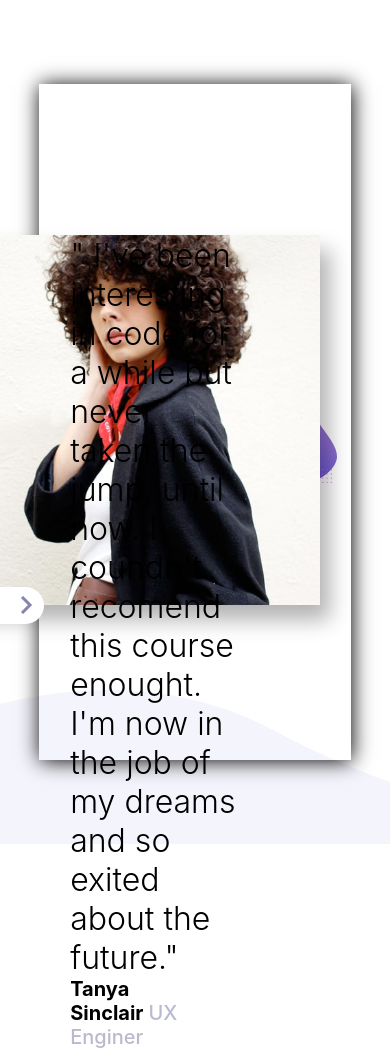
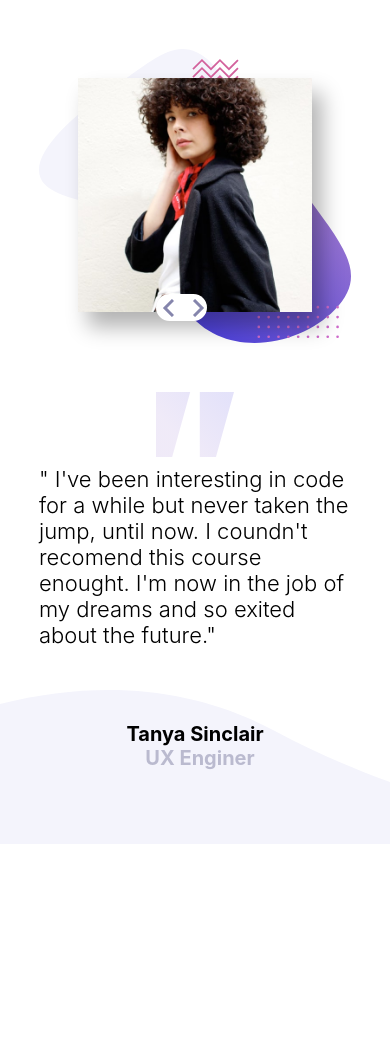
Before and after one commit to Petronilhaz/slider, a plain HTML site: page index.html in a window 390 px wide. After the commit the page ends 844 px from the top, so only its background shows below. Drawn offline with Linux system fonts and the light colour scheme.

Commit message:
site pronto

```diff
--- a/index.html
+++ b/index.html
@@ -6,10 +6,9 @@
     <meta http-equiv="X-UA-Compatible" content="IE=edge">
     <meta name="viewport" content="width=device-width, initial-scale=1.0">
     <title>Slider</title>
-    <link href="./scripts/index.js">
     <link rel="shortcut icon" href="./favicon-32x32.png" type="image/x-icon">
-    <link rel="stylesheet" href="./style/reset.css">
-    <link rel="stylesheet" href="./style/index.css">
+    <link rel="stylesheet" href="./src/style/reset.css">
+    <link rel="stylesheet" href="./src/style/index.css">
 </head>
 
 <body>
@@ -23,7 +22,9 @@
                     I'm now in the job of my dreams and so
                     exited about the future."
                 </p>
-                <p class="developer-name">Tanya Sinclair<span class="job">UX Enginer</span></p>
+                <div class="developer-container">
+                    <p class="developer-name">Tanya Sinclair</p><p class="job">UX Enginer</p>
+                </div>
             </div>
             <div class="profile-container">
                 <img class='profile-image' src="./src/images/image-tanya.jpg" alt="Developer">
@@ -36,6 +37,12 @@
         </div>
     </main>
 
+    <!-- <div class="attribution">
+        Challenge by <a href="https://www.frontendmentor.io?ref=challenge" target="_blank">Frontend Mentor</a>.
+        Coded by <a href="#">Rafael Petronilha Andrade</a>.
+      </div> -->
+
+    <script type="module" src="./src/scripts/index.js"></script>
 </body>
 
 </html>
--- /dev/null
+++ b/src/database/developer-data.js
@@ -0,0 +1,22 @@
+const port = 'http://127.0.0.1:5500'
+const developerData = [
+    {
+        img: `${port}/src/images/image-tanya.jpg`,
+        discourse: `“ I’ve been interested in coding for a while but never taken the jump, until now.
+        I couldn’t recommend this course enough. I’m now in the job of my dreams and so
+        excited about the future. ”`,
+        name: 'Tanya Sinclair',
+        job: 'UX Enginer'
+    },
+
+    {
+        img: `${port}/src/images/image-john.jpg`,
+        discourse: `“ If you want to lay the best foundation possible I’d recommend taking this course.
+        The depth the instructors go into is incredible. I now feel so confident about
+        starting up as a professional developer. ”`,
+        name: 'John Tarkpor',
+        job: 'Junior Front-end Developer'
+    }
+]
+
+export { developerData }
--- /dev/null
+++ b/src/scripts/index.js
@@ -0,0 +1,33 @@
+import { developerData } from '../database/developer-data.js'
+
+const prevBtn = document.getElementById("prev-btn")
+const nextBtn = document.getElementById("next-btn")
+
+const profileImage = document.getElementsByClassName("profile-image")
+const discourse = document.getElementsByClassName("discourse")
+const devName = document.getElementsByClassName("developer-name")
+const devArea = document.getElementsByClassName("job")
+
+console.log(developerData[1].job)
+
+nextBtn.addEventListener('click', () => {
+    avancar()
+})
+
+prevBtn.addEventListener('click', () => {
+    voltar()
+})
+
+function avancar() {
+    profileImage[0].src = developerData[1].img
+    discourse[0].innerHTML = developerData[1].discourse
+    devName[0].innerHTML = developerData[1].name
+    devArea[0].innerHTML = developerData[1].job
+}
+
+function voltar() {
+    profileImage[0].src = developerData[0].img
+    discourse[0].innerHTML = developerData[0].discourse
+    devName[0].innerHTML = developerData[0].name
+    devArea[0].innerHTML = developerData[0].job
+}
--- /dev/null
+++ b/src/style/index.css
@@ -0,0 +1,236 @@
+ .main-container {
+   position: absolute;
+   height: 100%;
+   width: 100%;
+
+   background: url(../images/pattern-curve.svg) center center no-repeat;
+   background-position: left bottom;
+ }
+
+ .main-window {
+   position: relative;
+   width: 100%;
+   height: 100%;
+   display: flex;
+   align-items: center;
+   justify-content: space-between;
+
+
+
+ }
+
+ .profile-container {
+   margin: 0 0% 0 0;
+   position: relative;
+   padding: 100px;
+   background: url(../images/pattern-bg.svg) center center no-repeat;
+   background-size: 100%;
+
+ }
+
+ .profile-image {
+   box-shadow: 10px 15px 20px rgba(0, 0, 0, 0.3);
+   max-width: 100%;
+   width: 100%;
+   min-width: 200px;
+ }
+
+ .text-content {
+   z-index: 1;
+   margin: 0 0 0 10%;
+   width: 40%;
+   height: 55%;
+   display: flex;
+   flex-direction: column;
+   justify-content: space-evenly;
+   background: url(../images/pattern-quotes.svg) center center no-repeat;
+   background-size: 30%;
+   background-position: 20% 0;
+ }
+
+ .text-content .discourse {
+   font-size: 3.7rem;
+   font-weight: 300;
+   width: 120%;
+ }
+
+ .text-content .developer-name {
+   font-weight: 700;
+   font-size: 2.5rem;
+   display: inline;
+ }
+
+ .developer-container {
+   display: flex;
+   align-items: flex-end;
+ }
+
+ .text-content .job {
+   font-size: 2.5rem;
+   font-weight: 700;
+   margin-left: 10px;
+   color: var(--azul-cinza);
+   display: inline;
+ }
+
+ .btn-container {
+   position: absolute;
+   bottom: 10%;
+   right: 60%;
+
+   display: flex;
+   justify-content: center;
+   align-items: center;
+
+   height: 10%;
+   width: 20%;
+
+   background-color: white;
+   border-radius: 100px;
+ }
+
+ .btn {
+   height: 100%;
+   width: 100%;
+   border-radius: 50%;
+   border: none;
+ }
+
+ .btn:hover {
+   cursor: pointer;
+   opacity: 0.7;
+ }
+
+ .left-btn {
+   background: url(../images/icon-prev.svg) center center no-repeat;
+   background-position: 60% 50%;
+ }
+
+ .right-btn {
+   background: url(../images/icon-next.svg) center center no-repeat;
+   background-position: 60% 50%;
+ }
+
+ @media (max-width: 1024px) {
+   .text-content {
+     width: 50%;
+   }
+
+   .text-content .discourse {
+     font-size: 2.5rem;
+     width: 150%;
+   }
+
+   .text-content .developer-name,
+   .text-content .job {
+     font-size: 2rem;
+   }
+
+   .profile-container {
+     margin: 0;
+     background-size: 80%;
+   }
+
+   .profile-container .profile-image {
+     width: 85%;
+     margin: 0 0 0 20px;
+
+   }
+
+   .btn-container {
+     bottom: 15%;
+     right: 58%;
+     width: 15%;
+     height: 8%;
+   }
+ }
+
+ @media (max-width: 768px) {
+   .profile-container {
+    padding-right: 30px;
+    background-size: 70%;
+    background-position: 65% 45%;
+   }
+
+   .profile-container .profile-image {
+
+     width: 75%;
+   }
+
+   .text-content {
+     width: 50%;
+   }
+
+   .text-content .discourse {
+     font-size: 2.0rem;
+     width: 170%;
+   }
+
+   .text-content .developer-name,
+   .text-content .job {
+     font-size: 1.3rem;
+   }
+
+   .btn-container {
+     bottom: 20%;
+     left: 30%;
+     width: 13%;
+     height: 7%;
+   }
+
+   .btn-container .btn {
+    width: 10px;
+    height: 10px;
+    padding: 15px;
+   }
+ }
+
+ @media (max-width: 425px) {
+
+   .main-window {
+     flex-direction: column-reverse;
+     justify-content: initial;
+     align-items: unset;
+
+   }
+
+   .profile-container {
+    padding: 20% 20%;
+    background-size: 80%;
+    background-position: 50%;
+   }
+
+   .profile-container .profile-image {
+    margin: auto;
+    width: 100%;
+   }
+
+   .text-content {
+    background-size: 25%;
+    background-position: 50% 0;
+    width: 80%;
+    margin: 0 10% 0 10%;
+   }
+
+   .text-content .discourse {
+    width: 100%;
+    font-size: 2.2rem;
+   }
+
+   .text-content .developer-name,
+   .text-content .job {
+    font-size: 2rem;
+   }
+
+   .btn-container {
+    bottom: 18%;
+    left: 40%;
+    right: 0%;
+   }
+
+   .developer-container {
+    flex-direction: column;
+    justify-content: center;
+    align-items: center;
+   }
+ }
--- a/style/reset.css
+++ b/src/style/reset.css
@@ -9,4 +9,5 @@
 :root {
     --azul-cinza: hsl(240, 18%, 77%);
     --azul-escuro: hsl(240, 38%, 20%);
+    font-size: 62.5%;
 }
--- a/style/index.css
+++ /dev/null
@@ -1,98 +0,0 @@
- .main-container {
-    position: absolute;
-    height: 100%;
-    width: 100%;
-    display: flex;
-    justify-content: center;
-    align-items: center;
-    background: url(../src/images/pattern-curve.svg) center center no-repeat;
-    background-position: left bottom;
- }
-
- .main-window {
-    position: relative;
-    height: 80%;
-    width: 80%;
-    display: flex;
-    align-items: center;
-    box-shadow: 1px 1px 20px black;
-    background: url(../src/images/pattern-bg.svg) center center no-repeat;
-    background-size: 43%;
-    background-position: 92%;
-
- }
-
-.profile-container {
-   position: absolute;
-   right: 10%;
-}
-
- .profile-image {
-    height: 370px ;
-    margin: 0 10% 0 auto;
-    box-shadow: 10px 15px 20px rgba(0, 0, 0, 0.3);
- }
-
- .text-content {
-   position: absolute;
-   z-index: 1;
-   margin: 0 0 0 10%;
-   width: 53%;
-   height: 55%;
-   display: flex;
-   flex-direction: column;
-   justify-content: space-evenly;
-   background: url(../src/images/pattern-quotes.svg) center center no-repeat;
-   background-size: 10%;
-   background-position: 20% 0;
- }
-
- .text-content .discourse {
-   font-size: 32px;
-   font-weight: 300;
- }
-
- .text-content .developer-name {
-   font-weight: 700;
-   font-size: 20px;
- }
-
- .text-content .job {
-   margin-left: 5px;
-   font-weight: 500;
-   color: var(--azul-cinza);
- }
-
- .btn-container {
-   position: absolute;
-   display: flex;
-   justify-content: center;
-   height: 10%;
-   width: 20%;
-   bottom: -15px;
-   left: 20px;
-   background-color: white;
-   border-radius: 20px;
- }
-
- .btn {
-   height: 100%;
-   width: 35px;
-   border-radius: 100px;
-   border: none;
- }
-
- .btn:hover {
-   cursor: pointer;
-   opacity: 0.7;
- }
-
- .left-btn {
-   background: url(../src/images/icon-prev.svg) center center no-repeat;
-   background-position: 60% 50%;
- }
-
- .right-btn {
-   background: url(../src/images/icon-next.svg) center center no-repeat;
-   background-position: 60% 50%;
- }
```
Also changed, not shown: scripts/index.js (deleted), 4 other files.
